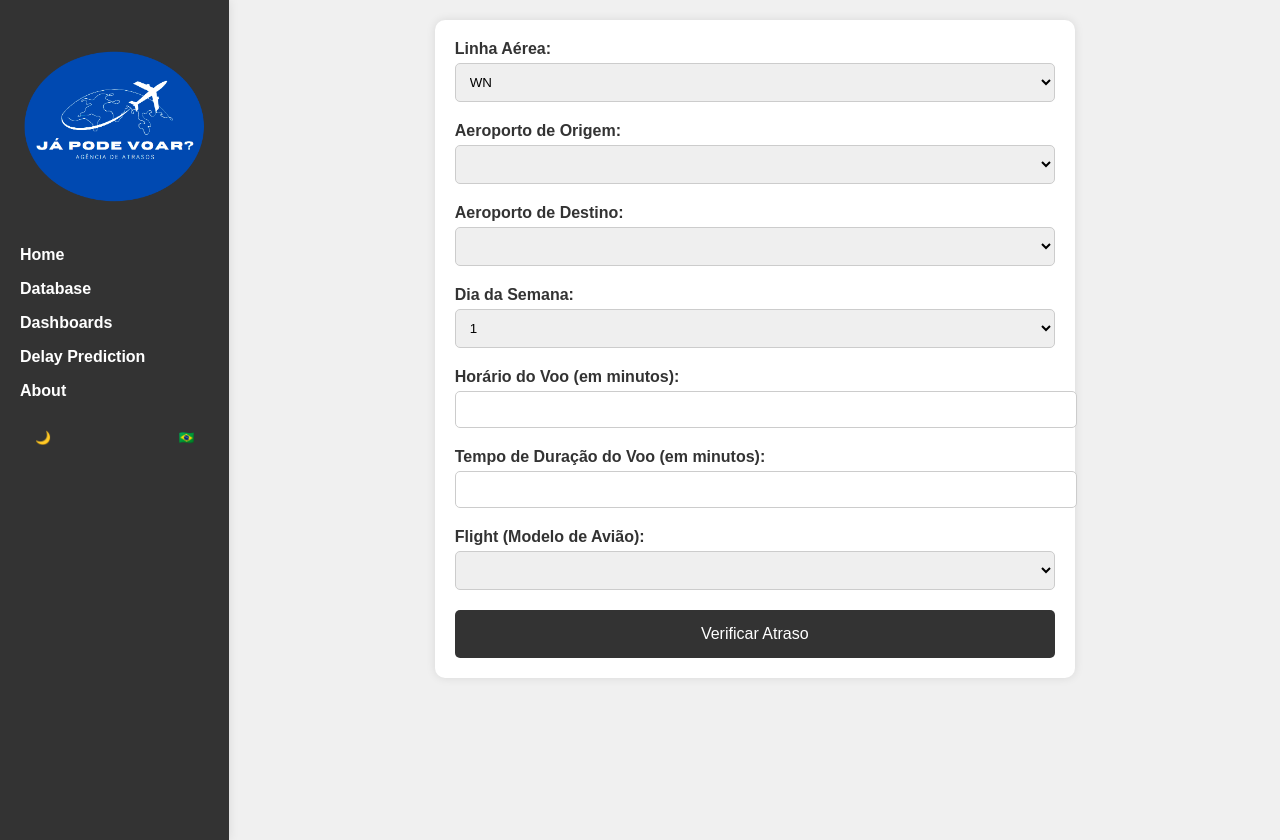
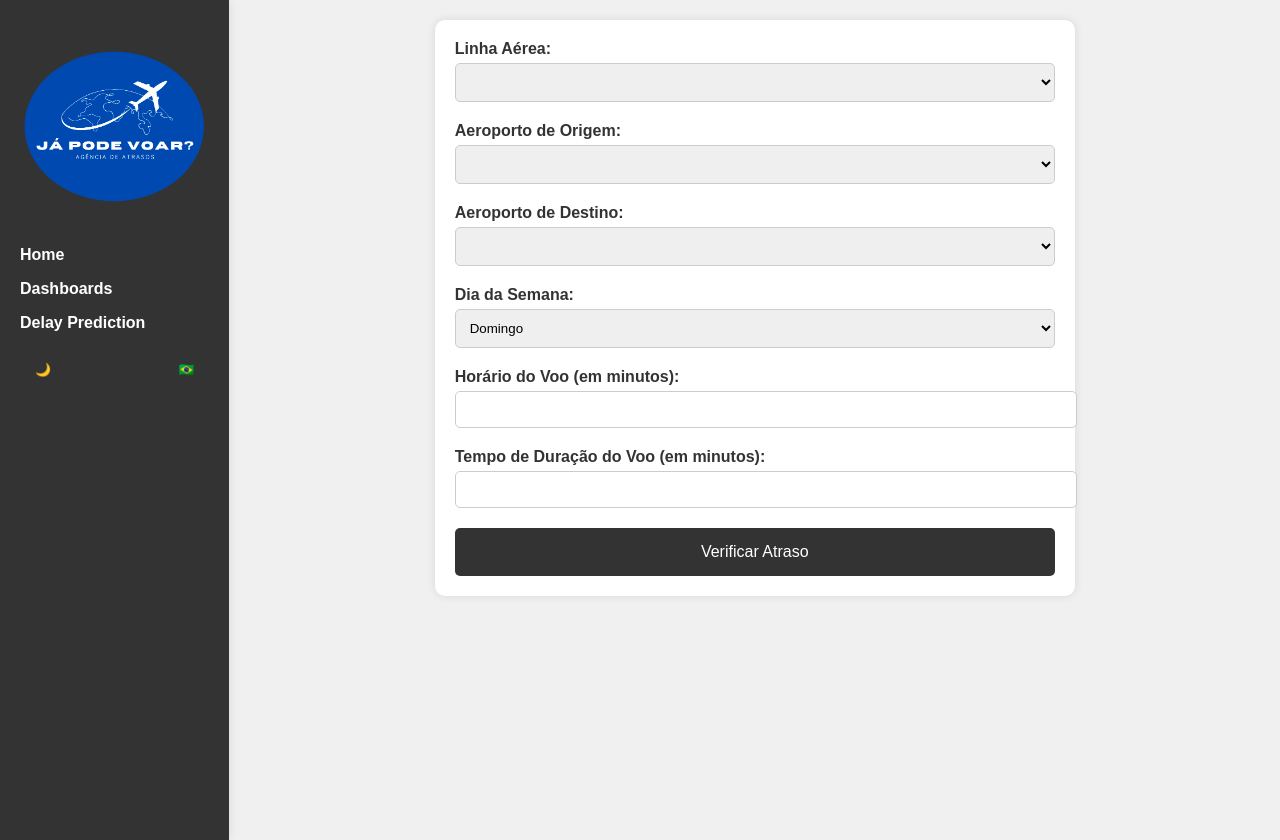
Before and after one commit to herbertgabriel/JaPodeVoar, a Flask app: page /predictor in a window 1280 px wide. Run offline with Flask 3, Linux system fonts and the light colour scheme; data that the repository does not hold is empty.

Commit message:
Adicionar suporte a modo escuro, atualizar rotas para incluir companhias aéreas e melhorar a interface do usuário

```diff
--- a/app/routes.py
+++ b/app/routes.py
@@ -19,8 +19,8 @@ else:
 @main.route('/get_airports_and_flights')
 def get_airports_and_flights():
     aeroportos = dados['AirportFrom'].unique().tolist() + dados['AirportTo'].unique().tolist()
-    flights = dados['Flight'].unique().tolist()
-    return jsonify({'aeroportos': sorted(set(aeroportos)), 'flights': sorted(flights)})
+    airlines = dados['Airline'].unique().tolist()
+    return jsonify({'aeroportos': sorted(set(aeroportos)), 'airlines': sorted(airlines)})
 
 @main.route('/')
 def index():
--- a/app/static/css/globals.css
+++ b/app/static/css/globals.css
@@ -65,6 +65,7 @@ button {
     background-color: #333;
     color: white;
     cursor: pointer;
+    border-radius: 5px;
     transition: background-color 0.3s ease;
 }
 
--- a/app/static/js/forms.js
+++ b/app/static/js/forms.js
@@ -1,11 +1,11 @@
-// static/js/form.js
+// static/js/forms.js
 document.addEventListener('DOMContentLoaded', () => {
     fetch('/get_airports_and_flights')
         .then(response => response.json())
         .then(data => {
             const aeroportoOrigemSelect = document.getElementById('aeroporto-origem');
             const aeroportoDestinoSelect = document.getElementById('aeroporto-destino');
-            const flightModeloSelect = document.getElementById('flight-modelo');
+            const linhaAereaSelect = document.getElementById('linha-aerea');
 
             data.aeroportos.forEach(aeroporto => {
                 const optionOrigem = document.createElement('option');
@@ -19,11 +19,11 @@ document.addEventListener('DOMContentLoaded', () => {
                 aeroportoDestinoSelect.appendChild(optionDestino);
             });
 
-            data.flights.forEach(flight => {
-                const optionFlight = document.createElement('option');
-                optionFlight.value = flight;
-                optionFlight.innerText = flight;
-                flightModeloSelect.appendChild(optionFlight);
+            data.airlines.forEach(airline => {
+                const optionAirline = document.createElement('option');
+                optionAirline.value = airline;
+                optionAirline.innerText = airline;
+                linhaAereaSelect.appendChild(optionAirline);
             });
         })
         .catch(error => console.error('Error:', error));
--- a/app/templates/dashboard.html
+++ b/app/templates/dashboard.html
@@ -12,10 +12,8 @@
             <ul>
                 <div class="container-logo"><img src="../static/image/logo.png" alt="Logo"></div>
                 <li><a href="/" data-translate="inicio">Home</a></li>
-                <li><a href="/database" data-translate="database">Database</a></li>
                 <li><a href="/dashboard" data-translate="graficos">Dashboards</a></li>
                 <li><a href="/predictor" data-translate="previsao">Delay Prediction</a></li>
-                <li><a href="/about" data-translate="about">About</a></li>
             </ul>
         </nav>
         <div class="toggle-buttons">
--- a/app/templates/index.html
+++ b/app/templates/index.html
@@ -11,10 +11,8 @@
             <ul>
                 <div class="container-logo"><img src="../static/image/logo.png" alt="Logo"></div>
                 <li><a href="/" data-translate="inicio">Home</a></li>
-                <li><a href="/database" data-translate="database">Database</a></li>
                 <li><a href="/dashboard" data-translate="graficos">Dashboards</a></li>
                 <li><a href="/predictor" data-translate="previsao">Delay Prediction</a></li>
-                <li><a href="/about" data-translate="about">About</a></li>
             </ul>
         </nav>
         <div class="toggle-buttons">
@@ -70,9 +68,11 @@
                 <button data-translate="balanceamento-classes">Class Balance</button>
                 <button data-translate="mostrar-tratamento-dados">Show Data Treatment</button>
             </div>
+            <div class="result"></div>
         </section>
     </main>
     <script src="../static/js/dark-mode.js"></script>
     <script src="../static/js/language-toggle.js"></script>
+    <script src="../static/js/buttons-index.js"></script>
 </body>
 </html>
--- a/app/templates/predictor.html
+++ b/app/templates/predictor.html
@@ -13,10 +13,8 @@
             <ul>
                 <div class="container-logo"><img src="../static/image/logo.png" alt="Logo"></div>
                 <li><a href="/" data-translate="inicio">Home</a></li>
-                <li><a href="/database" data-translate="database">Database</a></li>
                 <li><a href="/dashboard" data-translate="graficos">Dashboards</a></li>
                 <li><a href="/predictor" data-translate="previsao">Delay Prediction</a></li>
-                <li><a href="/about" data-translate="about">About</a></li>
             </ul>
         </nav>
         <div class="toggle-buttons">
@@ -28,24 +26,7 @@
         <form id="prediction-form" class="prediction-form">
             <label for="linha-aerea">Linha Aérea:</label>
             <select name="linha-aerea" id="linha-aerea">
-                <option value="WN">WN</option>
-                <option value="DL">DL</option>
-                <option value="OO">OO</option>
-                <option value="XE">XE</option>
-                <option value="EV">EV</option>
-                <option value="AA">AA</option>
-                <option value="MQ">MQ</option>
-                <option value="US">US</option>
-                <option value="UA">UA</option>
-                <option value="9E">9E</option>
-                <option value="FL">FL</option>
-                <option value="CO">CO</option>
-                <option value="OH">OH</option>
-                <option value="B6">B6</option>
-                <option value="YV">YV</option>
-                <option value="AS">AS</option>
-                <option value="F9">F9</option>
-                <option value="HA">HA</option>
+                <!-- Opções serão adicionadas dinamicamente -->
             </select>
 
             <label for="aeroporto-origem">Aeroporto de Origem:</label>
@@ -60,13 +41,13 @@
 
             <label for="dia-semana">Dia da Semana:</label>
             <select name="dia-semana" id="dia-semana">
-                <option value="1">1</option>
-                <option value="2">2</option>
-                <option value="3">3</option>
-                <option value="4">4</option>
-                <option value="5">5</option>
-                <option value="6">6</option>
-                <option value="7">7</option>
+                <option value="1">Domingo</option>
+                <option value="2">Segunda-feira</option>
+                <option value="3">Terça-feira</option>
+                <option value="4">Quarta-feira</option>
+                <option value="5">Quinta-feira</option>
+                <option value="6">Sexta-feira</option>
+                <option value="7">Sabado</option>
             </select>
 
             <label for="horario-voo">Horário do Voo (em minutos):</label>
@@ -74,11 +55,6 @@
 
             <label for="duracao-voo">Tempo de Duração do Voo (em minutos):</label>
             <input type="number" name="duracao-voo" id="duracao-voo" min="0">
-
-            <label for="flight-modelo">Flight (Modelo de Avião):</label>
-            <select name="flight-modelo" id="flight-modelo">
-                <!-- Opções serão adicionadas dinamicamente -->
-            </select>
 
             <button type="submit">Verificar Atraso</button>
         </form>
--- a/app/templates/results.html
+++ b/app/templates/results.html
@@ -12,10 +12,8 @@
             <ul>
                 <div class="container-logo"><img src="../static/image/logo.png" alt="Logo"></div>
                 <li><a href="/" data-translate="inicio">Home</a></li>
-                <li><a href="/database" data-translate="database">Database</a></li>
                 <li><a href="/dashboard" data-translate="graficos">Dashboards</a></li>
                 <li><a href="/predictor" data-translate="previsao">Delay Prediction</a></li>
-                <li><a href="/about" data-translate="about">About</a></li>
             </ul>
         </nav>
         <div class="toggle-buttons">
```
Also changed, not shown: other parts of app/static/css/globals.css (+4 -0 lines), app/static/js/buttons-index.js (added, +37 -0 lines), app/static/js/dark-mode.js (+13 -2 lines), app/static/image/graficos/Heartmap.png, app/static/js/result.js (deleted), 2 other files.
